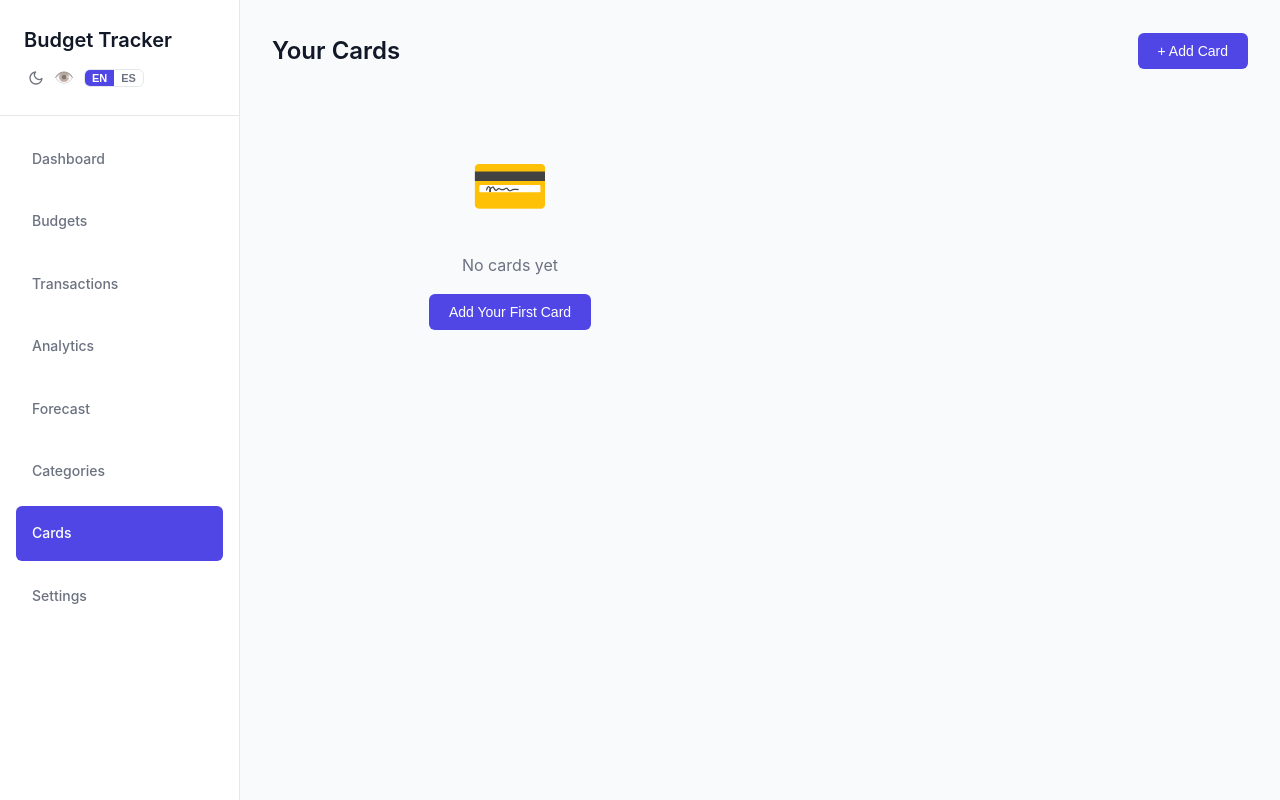
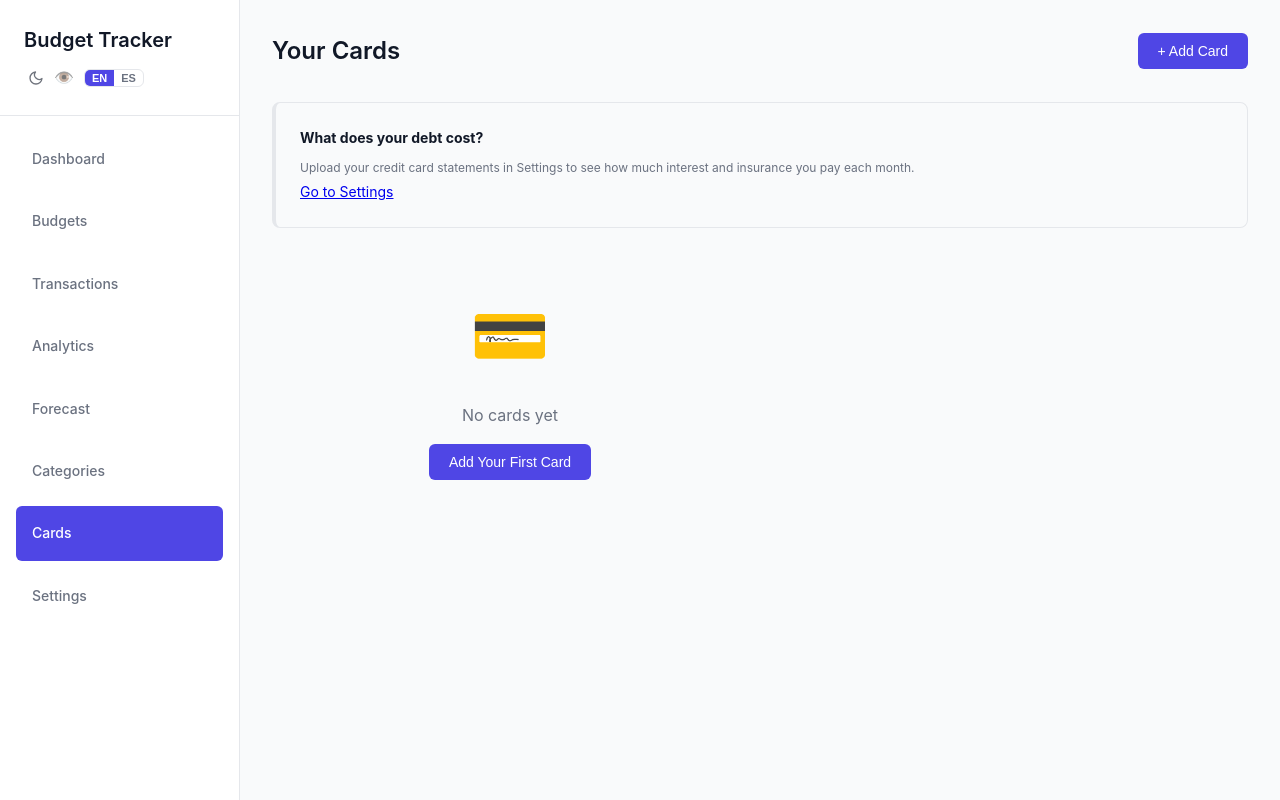
Before and after one commit to vortizleon/budget-tracker, a FastAPI app: page /cards in a window 1280 px wide. Run offline with FastAPI, Linux system fonts and the light colour scheme; data comes from the database, SQL or seed files in the repository; data that the repository does not hold is empty; some libraries are stand-ins or nearby versions.

Commit message:
Cost-of-debt panel on the Cards page, from imported statements
- backend/debt.py + GET /api/analytics/cost-of-debt: monthly interest and
  insurance (CRC-equivalent), total debt, yearly cost, share of income,
  balance-weighted APR, how much of the minimum is only interest, which
  currency costs more, 0% installments still to be billed, per-card rows and
  a 12-month history.
- Cards page panel with headline, stat tiles, advice, per-card table and a
  trend chart; empty state points to Settings > Bank statements.
- Spanish strings and a test.

Co-Authored-By: Claude Sonnet 5.5 <noreply@anthropic.com>

```diff
--- a/backend/api.py
+++ b/backend/api.py
@@ -16,7 +16,7 @@ from pathlib import Path
 
 from pydantic import BaseModel, Field
 
-from . import models, schemas, crud, analytics, budgets, payoff, forecast, gmail_client, statements, statement_parser
+from . import models, schemas, crud, analytics, budgets, payoff, forecast, gmail_client, statements, statement_parser, debt
 from .database import get_db, init_db
 from .sync import TransactionSyncer
 
@@ -581,6 +581,12 @@ def get_spending_by_card(
     return analytics.get_spending_by_card(db, start_date=start_date, end_date=end_date)
 
 
+@app.get("/api/analytics/cost-of-debt", response_model=schemas.CostOfDebt)
+def get_cost_of_debt(db: Session = Depends(get_db)):
+    """What card debt costs per month (interest + insurance), from imported statements."""
+    return debt.get_cost_of_debt(db)
+
+
 @app.get("/api/analytics/month-forecast", response_model=schemas.MonthForecast)
 def get_month_forecast(db: Session = Depends(get_db)):
     """Projected month-end spending per category at the current pace."""
--- a/frontend/static/css/cards.css
+++ b/frontend/static/css/cards.css
@@ -208,3 +208,47 @@
         grid-template-columns: 1fr;
     }
 }
+
+
+/* What the card debt costs (from statements) */
+.debt-cost {
+    margin-bottom: var(--spacing-lg, 24px);
+    padding: var(--spacing-lg, 24px);
+    border: 1px solid var(--border-color);
+    border-left: 4px solid var(--danger);
+    border-radius: var(--border-radius);
+    background: var(--bg-secondary);
+}
+
+.debt-cost-empty {
+    display: flex;
+    flex-direction: column;
+    gap: 4px;
+    border-left-color: var(--border-color);
+}
+
+.debt-cost-headline {
+    margin: 0 0 4px;
+}
+
+.debt-tiles {
+    display: grid;
+    grid-template-columns: repeat(auto-fit, minmax(190px, 1fr));
+    gap: var(--spacing-md, 16px);
+    margin: var(--spacing-md, 16px) 0;
+}
+
+.debt-tile-label {
+    font-size: 13px;
+    color: var(--text-secondary);
+}
+
+.debt-tile-value {
+    font-size: 22px;
+    font-weight: 600;
+}
+
+.debt-advice {
+    margin: 0 0 var(--spacing-md, 16px);
+    padding-left: 20px;
+}
--- a/frontend/static/js/api.js
+++ b/frontend/static/js/api.js
@@ -502,6 +502,11 @@ const AnalyticsAPI = {
         return apiRequest(endpoint);
     },
 
+    /** What card debt costs per month, from imported statements. */
+    async getCostOfDebt() {
+        return apiRequest('/api/analytics/cost-of-debt');
+    },
+
     /**
      * Get per-card spending
      * @param {object} filters - { start_date, end_date }
--- a/frontend/static/js/app.js
+++ b/frontend/static/js/app.js
@@ -734,12 +734,102 @@ async function deleteIncome(incomeId) {
 
 async function loadCards() {
     try {
-        const cards = await API.Cards.getAll();
+        const [cards, costOfDebt] = await Promise.all([
+            API.Cards.getAll(),
+            API.Analytics.getCostOfDebt().catch(() => null),
+        ]);
         allCards = cards;
         renderCards(cards);
+        renderCostOfDebt(costOfDebt);
     } catch (error) {
         console.error('Failed to load cards:', error);
         showNotification(_t('Failed to load cards'), 'error');
+    }
+}
+
+// What card debt costs, from imported statements (interest + optional insurance).
+function renderCostOfDebt(d) {
+    const el = document.getElementById('debt-cost');
+    if (!d) {
+        el.innerHTML = '';
+        return;
+    }
+    if (!d.has_data) {
+        el.innerHTML = `<div class="debt-cost debt-cost-empty"><strong>${_t('What does your debt cost?')}</strong>
+            <span class="field-hint">${_t('Upload your credit card statements in Settings to see how much interest and insurance you pay each month.')}</span>
+            <a href="/settings" onclick="event.preventDefault(); showView('settings')">${_t('Go to Settings')}</a></div>`;
+        return;
+    }
+    const money = (v) => `<span class="money-value">${formatCurrency(v, 'CRC')}</span>`;
+    const pct = (v, digits = 1) => `${(parseFloat(v)).toFixed(digits)}%`;
+    const tile = (label, value, hint) => `<div class="debt-tile"><div class="debt-tile-label">${label}</div>
+        <div class="debt-tile-value">${value}</div>${hint ? `<div class="field-hint">${hint}</div>` : ''}</div>`;
+
+    const tiles = [
+        tile(_t('Total debt'), money(d.total_debt_crc),
+            `${formatCurrency(d.debt_crc, 'CRC')} + ${formatCurrency(d.debt_usd, 'USD')}`),
+        tile(_t('Cost per year'), money(d.yearly_cost_crc), _t('if nothing changes')),
+    ];
+    if (d.cost_share_of_income != null) {
+        tiles.push(tile(_t('Share of your income'), pct(parseFloat(d.cost_share_of_income) * 100), _t('goes to interest and insurance')));
+    }
+    if (d.average_rate != null) {
+        tiles.push(tile(_t('Average interest rate'), pct(d.average_rate), _t('per year, weighted by balance')));
+    }
+    if (d.interest_share_of_minimum != null) {
+        tiles.push(tile(_t('Minimum payment'), pct(parseFloat(d.interest_share_of_minimum) * 100, 0),
+            _t('of it is just interest - paying only the minimum barely dents the debt')));
+    }
+    if (parseFloat(d.future_installments_crc) > 0) {
+        tiles.push(tile(_t('0% installments still coming'), money(d.future_installments_crc), _t('not in the balance yet, but already committed')));
+    }
+
+    const advice = [];
+    if (d.highest_rate_currency && d.apr_crc != null && d.apr_usd != null && parseFloat(d.apr_crc) !== parseFloat(d.apr_usd)) {
+        const hi = d.highest_rate_currency;
+        advice.push(_t('{hi} debt costs {hiRate} a year against {loRate} on {lo} - put extra money toward the {hi} balance first.', {
+            hi, lo: hi === 'CRC' ? 'USD' : 'CRC',
+            hiRate: pct(hi === 'CRC' ? d.apr_crc : d.apr_usd, 2), loRate: pct(hi === 'CRC' ? d.apr_usd : d.apr_crc, 2),
+        }));
+    }
+    if (parseFloat(d.insurance_crc) > 0) {
+        advice.push(_t('{amount} a month is optional insurance and services billed to the card - cancel what you did not choose on purpose.', { amount: money(d.insurance_crc) }));
+    }
+    if (d.statements_needing_review > 0) {
+        advice.push(_t('{n} statement(s) need review in Settings - these numbers may be incomplete.', { n: d.statements_needing_review }));
+    }
+
+    const cardRows = d.cards.map(c => `<tr><td>${escapeHtml(c.name)}</td><td>${money(c.debt_crc)}</td><td>${money(c.interest_crc)}</td></tr>`).join('');
+    el.innerHTML = `
+        <div class="debt-cost">
+            <h3 class="debt-cost-headline">${_t('Your card debt costs {amount} a month', { amount: money(d.monthly_cost_crc) })}</h3>
+            <div class="field-hint">${_t('Interest {interest} + insurance {insurance}, from your {period} statements. Dollars converted at ₡{rate}.', {
+                interest: money(d.interest_crc), insurance: money(d.insurance_crc), period: d.period, rate: parseFloat(d.usd_to_crc_rate),
+            })}</div>
+            <div class="debt-tiles">${tiles.join('')}</div>
+            ${advice.length ? `<ul class="debt-advice">${advice.map(a => `<li>${a}</li>`).join('')}</ul>` : ''}
+            <table class="statement-table">
+                <tr><th>${_t('Card')}</th><th>${_t('Owed (in colones)')}</th><th>${_t('Interest this month')}</th></tr>
+                ${cardRows}
+            </table>
+            <div id="debt-cost-chart"></div>
+        </div>`;
+
+    if (d.history.length >= 2) {
+        renderChart('#debt-cost-chart', {
+            series: [
+                { name: _t('Interest'), data: d.history.map(h => Math.round(parseFloat(h.interest_crc))) },
+                { name: _t('Insurance'), data: d.history.map(h => Math.round(parseFloat(h.insurance_crc))) },
+            ],
+            chart: { type: 'bar', stacked: true, height: 240 },
+            xaxis: { categories: d.history.map(h => h.period) },
+            yaxis: { labels: { formatter: (v) => v.toLocaleString(I18N.locale()) } },
+            dataLabels: { enabled: false },
+            colors: ['#EF4444', '#F59E0B'],
+        });
+    } else {
+        document.getElementById('debt-cost-chart').innerHTML =
+            `<p class="field-hint">${_t('Upload more months of statements to see the trend - the goal is for this bar to shrink.')}</p>`;
     }
 }
 
--- a/frontend/static/js/locales/es.js
+++ b/frontend/static/js/locales/es.js
@@ -444,6 +444,28 @@ window.I18N_ES = {
   "Couldn't find the minimum payment.": "No se encontró el pago mínimo.",
   "Couldn't find the pay-in-full amount.": "No se encontró el monto de contado.",
   "Couldn't find the purchases section.": "No se encontró la sección de compras.",
+  "What does your debt cost?": "¿Cuánto cuesta la deuda?",
+  "Upload your credit card statements in Settings to see how much interest and insurance you pay each month.": "Subir los estados de cuenta de las tarjetas en Configuración para ver cuánto se paga cada mes en intereses y seguros.",
+  "Go to Settings": "Ir a Configuración",
+  "Total debt": "Deuda total",
+  "Cost per year": "Costo por año",
+  "if nothing changes": "si nada cambia",
+  "Share of your income": "Parte de los ingresos",
+  "goes to interest and insurance": "se va en intereses y seguros",
+  "Average interest rate": "Tasa de interés promedio",
+  "per year, weighted by balance": "anual, ponderada por saldo",
+  "of it is just interest - paying only the minimum barely dents the debt": "es solo interés: pagar únicamente el mínimo casi no reduce la deuda",
+  "0% installments still coming": "Cuotas al 0% por venir",
+  "not in the balance yet, but already committed": "todavía no están en el saldo, pero ya están comprometidas",
+  "{hi} debt costs {hiRate} a year against {loRate} on {lo} - put extra money toward the {hi} balance first.": "La deuda en {hi} cuesta {hiRate} al año contra {loRate} en {lo}: destinar el dinero extra primero al saldo en {hi}.",
+  "{amount} a month is optional insurance and services billed to the card - cancel what you did not choose on purpose.": "{amount} al mes son seguros y servicios opcionales cobrados a la tarjeta: cancelar lo que no se eligió a propósito.",
+  "{n} statement(s) need review in Settings - these numbers may be incomplete.": "{n} estado(s) de cuenta requieren revisión en Configuración: estas cifras pueden estar incompletas.",
+  "Your card debt costs {amount} a month": "La deuda de las tarjetas cuesta {amount} al mes",
+  "Interest {interest} + insurance {insurance}, from your {period} statements. Dollars converted at ₡{rate}.": "Intereses {interest} + seguros {insurance}, según los estados de cuenta de {period}. Dólares convertidos a ₡{rate}.",
+  "Owed (in colones)": "Deuda (en colones)",
+  "Interest this month": "Intereses del mes",
+  "Insurance": "Seguros",
+  "Upload more months of statements to see the trend - the goal is for this bar to shrink.": "Subir más meses de estados de cuenta para ver la tendencia: la meta es que esta barra se haga más pequeña.",
   "Sync failed: {error}": "Falló la sincronización: {error}",
   "Pick a start and end date first": "Elegir primero una fecha de inicio y una de fin",
   "Working...": "Procesando...",
--- a/frontend/templates/index.html
+++ b/frontend/templates/index.html
@@ -202,6 +202,8 @@
                         <span>+ Add Card</span>
                     </button>
                 </div>
+
+                <div id="debt-cost"></div>
 
                 <div id="cards-grid" class="cards-grid">
                     <p class="loading">Loading cards...</p>
```
Also changed, not shown: backend/debt.py (added, +112 -0 lines), backend/schemas.py (+43 -0 lines), tests/test_statements.py (+18 -0 lines).
